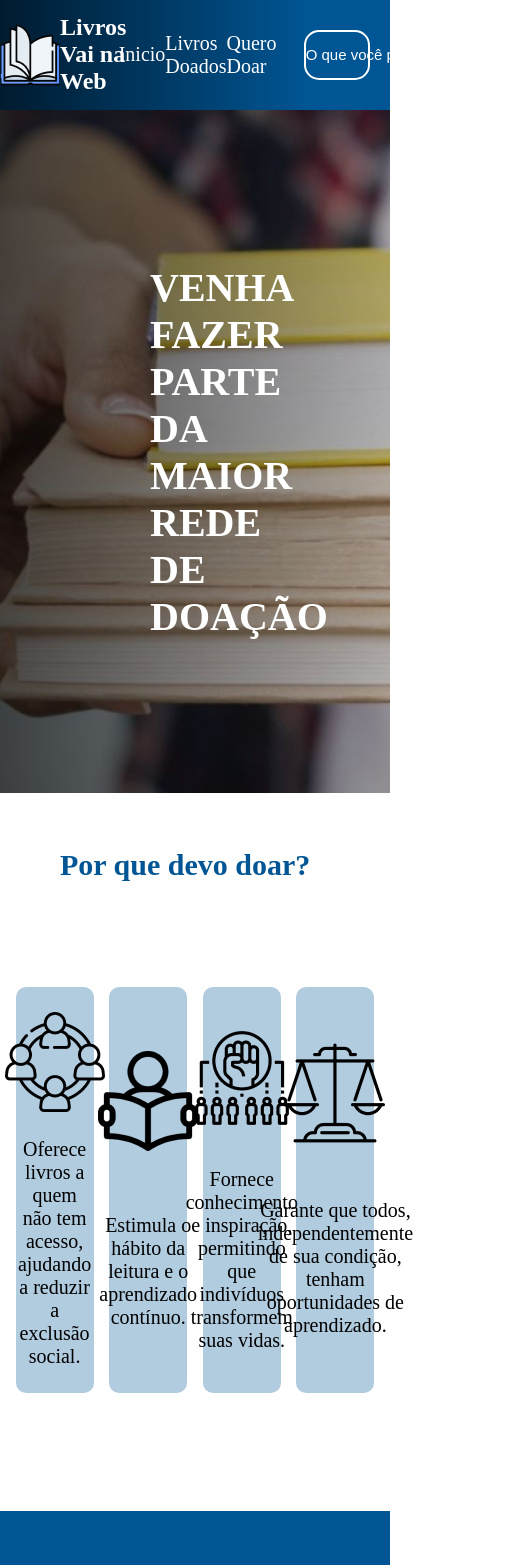
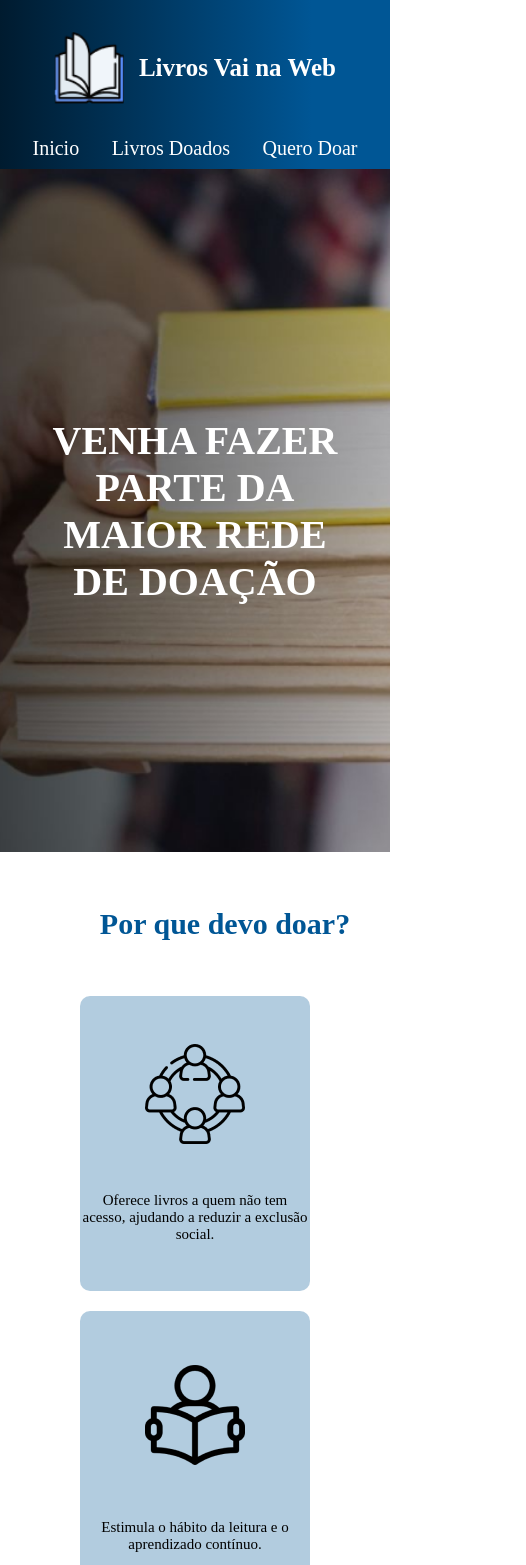
Before and after one commit to DayYamamoto/desafio-final-vnw, a React (Vite) app: page / in a window 390 px wide. Shown: the top 1565 px of the page, 526 px wide, since content can reach past the window. Built offline with nearby package versions, Linux system fonts and the light colour scheme.

Commit message:
Começo do responsivo

```diff
--- a/src/Pages/Inicio/inicio.module.scss
+++ b/src/Pages/Inicio/inicio.module.scss
@@ -50,7 +50,67 @@
         border-radius: 10px;
         p {
             text-align: center;
-            font-size: 20px;
+            font-size: 1.2vw;
         }
     }
 }
+
+@media (max-width: 780px){
+    .banner{
+        justify-content: center;
+        h2{
+
+            width: 80%;
+            margin-left: 0;
+            text-align: center;
+        }
+     }
+    .devoDoar{
+
+        height: 120vh;
+        div{
+
+            justify-content: center;
+            margin-left: 0;
+        }
+    }
+    .boxCard{
+
+        height: auto;
+        flex-wrap: wrap;
+        gap: 20px;
+        article{
+            width: 230px;
+            height: 35vh;
+            p{
+                font-size: 15px;
+            }
+        }
+    }
+}
+
+@media(max-width: 1000px){
+    .boxCard{
+        article{
+            p{
+                font-size: 1.8vw;
+            }
+        }
+    }
+}
+
+@media(max-width: 487px){
+    .devoDoar{
+        height: 175vh;
+    }
+}
+
+@media(max-width:479px){
+    .boxCard{
+        article{
+            p{
+                font-size: 15px;
+            }
+        }
+    }
+}
--- a/src/components/Footer/footer.module.scss
+++ b/src/components/Footer/footer.module.scss
@@ -29,3 +29,24 @@ footer{
     align-items: center;
     justify-content: center;
 }
+
+@media(max-width: 1140px){
+    .boxSocial{
+        nav{
+            border: solid 2px green;
+            width: 200px;
+        }
+    }
+}
+
+@media(max-width: 479px){
+    .boxSocial{
+        flex-direction: column;
+        justify-content: space-evenly;
+    }
+    .boxEnd{
+        p{
+            text-align: center;
+        }
+    }
+}
--- a/src/components/Header/header.module.scss
+++ b/src/components/Header/header.module.scss
@@ -10,14 +10,15 @@ header{
 }
 
 .boxLogo{
-
-
     width: 18vw;
     display: flex;
-    color: white;
     align-items: center;
     height: 14vh;
     justify-content: space-evenly;
+    h1{
+        color: white;
+        font-size: 25px;
+    }
 }
 
 .boxMenu{
@@ -27,9 +28,9 @@ header{
         display: flex;
         align-items: center;
         justify-content: space-between;
+        font-size: 20px;
         a{
             color: white;
-            font-size: 20px;
         }
     }
 }
@@ -49,8 +50,63 @@ header{
         border: none;
         color: white;
         font-size: 15px;
+        padding-left: 6px;
+        width: 12vw;
         &::placeholder{
             color: white;
         }
     }
 }
+
+@media(max-width: 1429px){
+
+    .boxLogo{
+        width: 25vw;
+        h1{
+            font-size: 2vw;
+        }
+        img{
+            width: 5vw;
+        }
+    }
+    .boxInput{
+        input{
+            &::placeholder{
+                font-size: 1vw;
+            }
+        }
+
+    }
+    .boxMenu{
+        ul{
+            font-size: 1.6vw;
+        }
+    }
+}
+
+@media (max-width:780px){
+    header{
+        flex-direction: column;
+        height: 20vh;
+        justify-content: space-evenly;
+    }
+    .boxInput{
+        display: none;
+    }
+    .boxLogo{
+        width: 80%;
+        h1{
+            font-size: 25px;
+        }
+        img{
+            width: 70px;
+        }
+    }
+    .boxMenu{
+        width: 100%;
+        ul{
+            justify-content: space-evenly;
+            font-size: 20px;
+        }
+    }
+}
```
